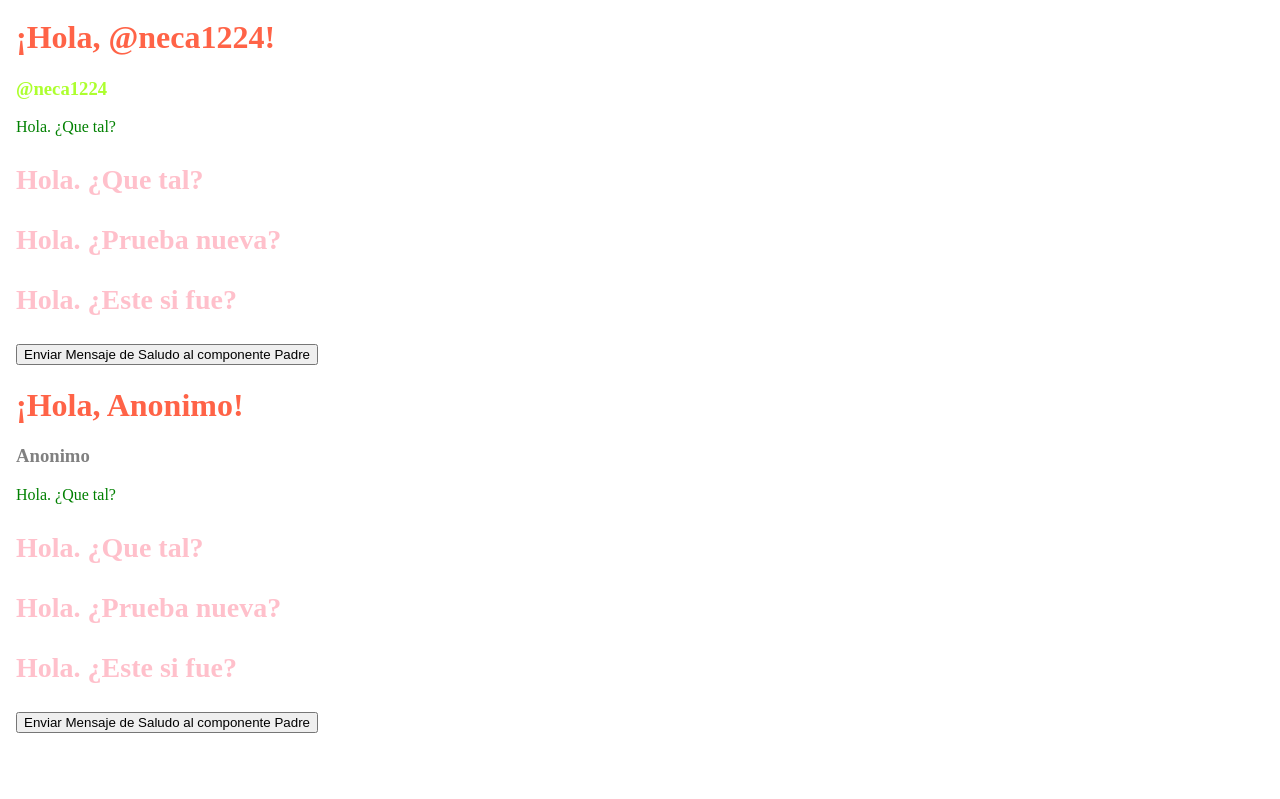
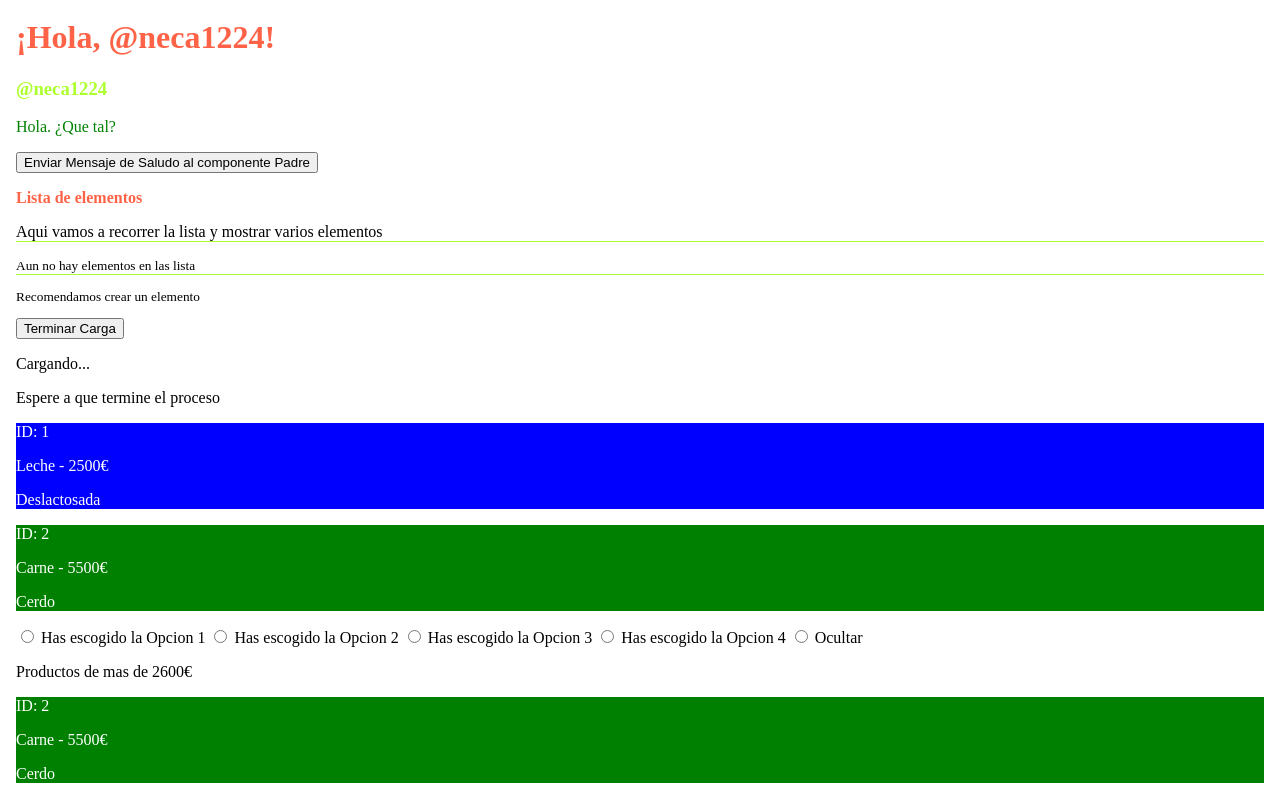
Before and after one commit to neca1224/angularBasic, an Angular app: page / in a window 1280 px wide. Shown: the part 2924-3723 px from the top of the page. Before the commit the page ends 3673 px from the top, so only its background shows below. Built offline with nearby package versions, Linux system fonts and the light colour scheme.

Commit message:
Directivas Estructurales

```diff
--- a/package.json
+++ b/package.json
@@ -3,7 +3,7 @@
   "version": "0.0.0",
   "scripts": {
     "ng": "ng",
-    "start": "ng serve",
+    "start": "ng serve --open",
     "build": "ng build",
     "watch": "ng build --watch --configuration development",
     "test": "ng test"
--- a/src/app/app.component.html
+++ b/src/app/app.component.html
@@ -26,7 +26,7 @@
 <!--Input para trabajar NgModel-->
   <input type="text" placeholder="Nombre del Usuario" [(ngModel)]="usuario"/>
   <app-saludo [nombre]="usuario" (mensajeEmitter)="recibirMensajeDelHijo($event)"></app-saludo>
-  <app-saludo (mensajeEmitter)="recibirMensajeDelHijo($event)"></app-saludo>
+  <!--app-saludo (mensajeEmitter)="recibirMensajeDelHijo($event)"></app-saludo-->
 
 </body>
 </html>
--- a/src/app/components/saludo/saludo.component.html
+++ b/src/app/components/saludo/saludo.component.html
@@ -8,16 +8,8 @@
     Hola. ¿Que tal?
 <p>
 
-    <p [ngStyle]="myStyle">
-        Hola. ¿Que tal?
-    <p>
-
-        <p [ngStyle]="myStyle">
-            Hola. ¿Prueba nueva?
-        <p>
-
-            <p [ngStyle]="myStyle">
-                Hola. ¿Este si fue?
-            <p>
 
 <button id="emit-alerta" (click)="enviarMensajeAlPadre()">Enviar Mensaje de Saludo al componente Padre</button>
+
+<!-- Hacer uso del componente BasicList del modulo Lists -->
+<app-basic-list></app-basic-list>
--- /dev/null
+++ b/src/app/modules/lists/basic-list/basic-list.component.css
@@ -0,0 +1,7 @@
+.underline{
+    border-bottom: 1px solid greenyellow;
+}
+
+.small{
+    font-size: smaller;
+}
--- /dev/null
+++ b/src/app/modules/lists/basic-list/basic-list.component.html
@@ -0,0 +1,66 @@
+<!-- BLOQUE DE DIRECTIVAS DE ATRIBUTO -->
+
+<p [ngStyle]="{color: 'tomato',fontWeight:'bolder'}">Lista de elementos</p>
+
+
+<p ngClass="underline">Aqui vamos a recorrer la lista y mostrar varios elementos</p>
+
+<p [ngClass]="['underline','small']">Aun no hay elementos en las lista</p>
+
+<p [ngClass]="{underline:false, small: true}">Recomendamos crear un elemento</p>
+
+<!-- BLOQUE DE DIRECTIVAS ESTRUCTURALES -->
+
+<button (click)="cambiarCargando()">
+    {{cargando ? 'Terminar Carga': 'Iniciar Carga'}}
+</button>
+
+<ng-container *ngIf="!cargando; else templateEspera">
+    <p>¡Todo Listo!</p>
+</ng-container>
+<ng-template #templateEspera>
+    <p>Cargando...</p>
+    <p>Espere a que termine el proceso</p>
+</ng-template>
+
+<!-- EXPLICACION BLOQUE DE DIRECTIVA ngFor -->
+<!-- Recorremos la lista de productos-->
+<div *ngFor="let producto of listaElementos; let i = index; let even = even">
+    <!--Ambito de FOR donde tenemos acceso a "producto"-->
+    <div [ngStyle]="even?{backgroundColor: 'blue', color: 'white'}:{backgroundColor: 'green', color: 'white'}" class="producto">
+        <p>ID: {{i+1}}</p>
+        <p>{{producto.nombre}} - {{producto.precio}}€</p>
+        <p>{{producto.descripcion}}</p>
+    </div>
+</div>
+
+<!-- EXPLICACION BLOQUE DE DIRECTIVA ngSwitch -->
+
+<div [ngSwitch]="opcion">
+    <p [id]="1" *ngSwitchCase="1">Opcion 1</p>
+    <p [id]="2" *ngSwitchCase="2">Opcion 2</p>
+    <p [id]="3" *ngSwitchCase="3">Opcion 3</p>
+    <p [id]="4" *ngSwitchCase="4">Opcion 4</p>
+    <p *ngSwitchDefault class="cerrar"></p>
+</div>
+<!-- Seleccion de opcion para el usuario -->
+<div>
+    <input type="radio" name="opcion" (click)="escogerOpcion(1)"> Has escogido la Opcion 1
+    <input type="radio" name="opcion" (click)="escogerOpcion(2)"> Has escogido la Opcion 2
+    <input type="radio" name="opcion" (click)="escogerOpcion(3)"> Has escogido la Opcion 3
+    <input type="radio" name="opcion" (click)="escogerOpcion(4)"> Has escogido la Opcion 4
+    <input type="radio" selected="selected" name="opcion" (click)="escogerOpcion(0)"> Ocultar
+</div>
+
+<!-- Concatenar Directivas -->
+
+<p>Productos de mas de 2600€</p>
+<div *ngFor="let producto of listaElementos; let i = index; let even = even">
+    <!--Ambito de FOR donde tenemos acceso a "producto"-->
+    <!-- Solo renderizar los productos superiores a 2000-->
+    <div *ngIf="producto.precio > 2600" [ngStyle]="even ? {backgroundColor: 'blue', color: 'white'} : {backgroundColor: 'green', color: 'white'}" class="producto">
+        <p>ID: {{i+1}}</p>
+        <p>{{producto.nombre}} - {{producto.precio}}€</p>
+        <p>{{producto.descripcion}}</p>
+    </div>
+</div>
--- /dev/null
+++ b/src/app/modules/lists/basic-list/basic-list.component.ts
@@ -0,0 +1,47 @@
+import { Component, OnInit } from '@angular/core';
+
+//Crear tipo base para el ejemplo
+export type Producto = {
+  nombre: string;
+  precio:number;
+  descripcion: string;
+}
+
+@Component({
+  selector: 'app-basic-list',
+  templateUrl: './basic-list.component.html',
+  styleUrls: ['./basic-list.component.css']
+})
+export class BasicListComponent implements OnInit {
+
+  cargando: boolean = true;
+  listaElementos: Producto[] =[
+    {
+      nombre:'Leche',
+      precio: 2500,
+      descripcion:'Deslactosada'
+    },
+    {
+      nombre:'Carne',
+      precio: 5500,
+      descripcion:'Cerdo'
+    }
+  ];
+
+  opcion:number = 0;
+
+  constructor() { }
+
+  ngOnInit(): void {
+
+  }
+
+  cambiarCargando(){
+    this.cargando = !this.cargando;
+  }
+
+  escogerOpcion(opcionEscogida:number){
+    this.opcion = opcionEscogida; // el valor cambia, implica un cambio en los elemantos renderizados
+  }
+
+}
```
Also changed, not shown: src/app/app.module.ts (+6 -1 lines), src/app/modules/lists/lists.module.ts (added, +20 -0 lines), 1 other file (tests, documents, lock files or other folders).
